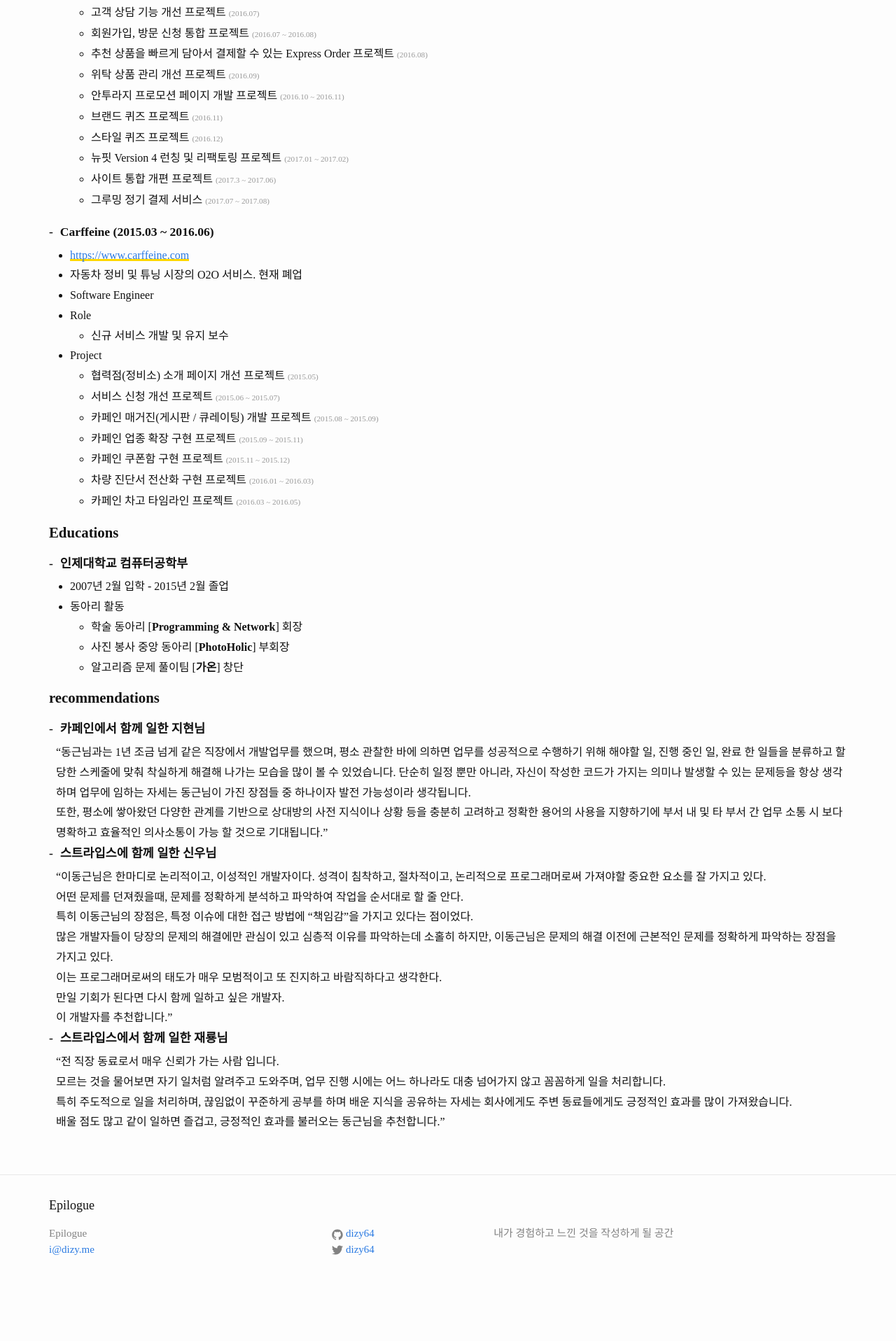
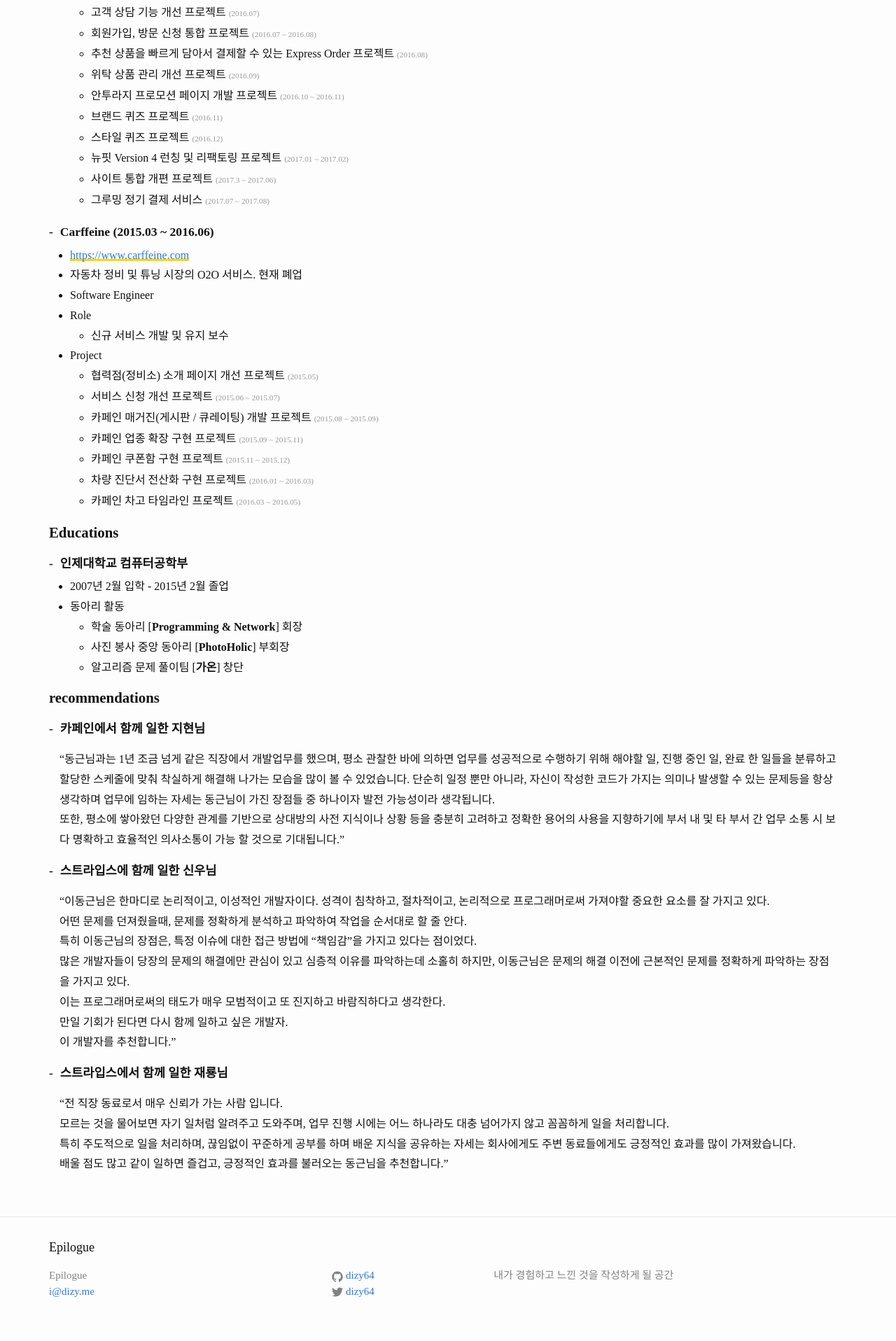
Before and after one commit to dizy64/dizy64.github.io, a Jekyll site: the page built from about/index.html, in a window 1280 px wide. Shown: the part 2665-4581 px from the top of the page at 70% size. Built offline with Jekyll 4.4.1, drawn with Linux system fonts in a browser that asks for light colours; before the commit the page ends 4521 px from its top, so only the background shows below that.

Commit message:
추천사의 본문 글의 여백을 조금 더 넓게하다

```diff
--- a/_sass/_layout.scss
+++ b/_sass/_layout.scss
@@ -349,7 +349,7 @@
     }
     &#recommendation {
       q {
-        margin-left: 10px;
+        margin: 15px;
         display: block;
       }
     }
```
